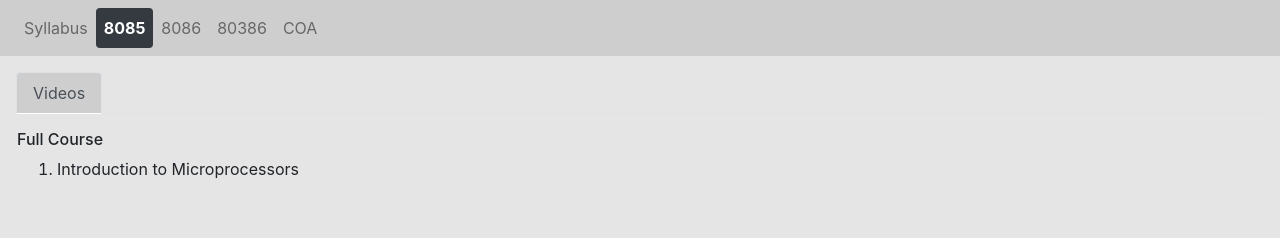
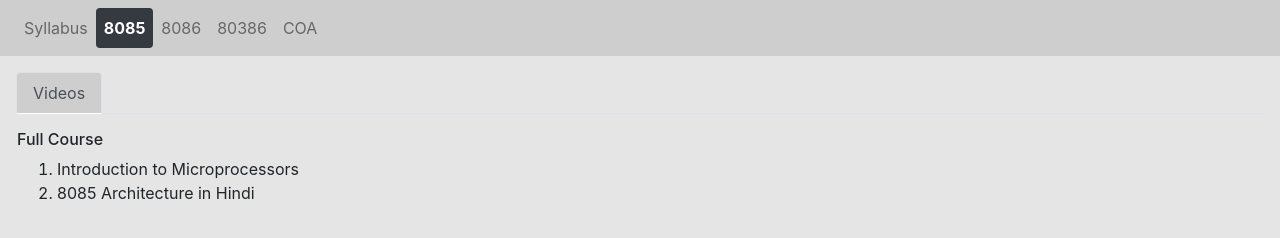
Before and after one commit to arun457/Microprocessor-Video-Sharing, a plain HTML site: page 8085.html in a window 1280 px wide. Drawn offline with Linux system fonts and the light colour scheme.

Commit message:
From APP on 12/28/2022 1:17:46 AM

```diff
--- a/8085.html
+++ b/8085.html
@@ -65,7 +65,7 @@
                         <h6>Full Course</h6>
                         <ol>
                             <!-- video -->
-                              <li><a href="Videos/8085/IntroductiontoMicroprocessors.html" target="_blank">Introduction to Microprocessors</a></li> <!-- next -->
+                               <li><a href="Videos/8085/IntroductiontoMicroprocessors.html" target="_blank">Introduction to Microprocessors</a></li> <li><a href="Videos/8085/8085ArchitectureinHindi.html" target="_blank">8085  Architecture in Hindi</a></li> <!-- next -->
                         </ol>
                     </div>
                 </div>
```
Also changed, not shown: 8086.html (+1 -1 lines), Videos/8085/8085ArchitectureinHindi.html (added, +1 -0 lines), Videos/8085/IntroductiontoMicroprocessors.html (+1 -1 lines), Videos/8086/IntroductiontoMicroprocessors.html (+1 -1 lines), SYSTEM/images/favicon.ico.
